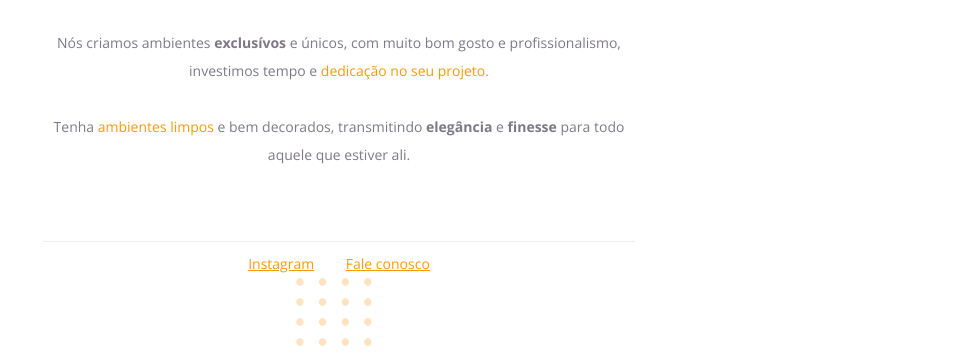
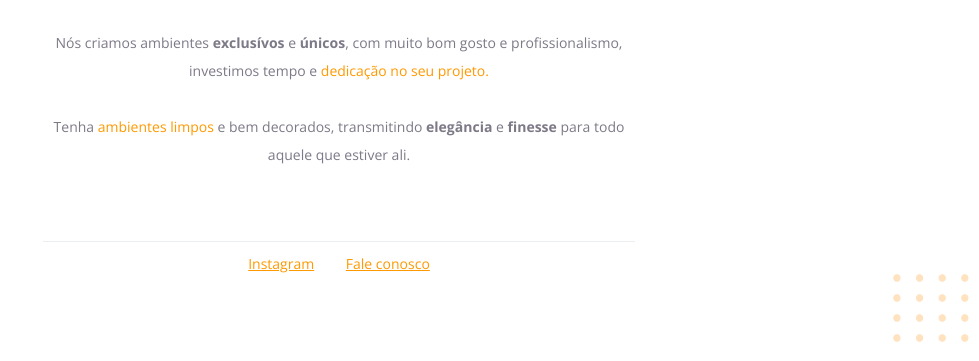
Before and after one commit to jdeymisson/explorer-ambientes-unicos, a plain HTML site: page index.html in a window 1280 px wide. Shown: the part 448-809 px from the top of the page, without its empty margins (301-1280 px from the left). Drawn offline with nearby package versions, Linux system fonts and the light colour scheme.

Commit message:
Ajustes finais

```diff
--- a/index.html
+++ b/index.html
@@ -14,7 +14,7 @@
   <div id="hero">
     <img src="images/img1.jpg" alt="Desenho de uma pessoa vestindo uma camisa amarela em uma sala com móveis">
     <h1>Ambientes <span>únicos</span> para você!</h1>
-    <p>Nós criamos ambientes <strong>exclusívos</strong> e únicos, com muito bom gosto e profissionalismo,
+    <p>Nós criamos ambientes <strong>exclusívos</strong> e <strong>únicos</strong>, com muito bom gosto e profissionalismo,
       investimos tempo e <span>dedicação no seu projeto.</span>
 
     </br>
@@ -27,7 +27,7 @@
   <div id="footer">
     <div id="line"></div>
 
-    <a href="https://instagram.com">Instagram</a>
+    <a href="https://instagram.com" target="_blank">Instagram</a>
     <a href="mailto:contato@moveisparavoce.com">Fale conosco</a>
   </div>
 
--- a/style.css
+++ b/style.css
@@ -49,3 +49,9 @@ p, #footer {
 
   border-top: 1px solid #ECEFF2;
 }
+
+#balls {
+  position: fixed;
+  bottom: 0;
+  right: 0;
+}
```
